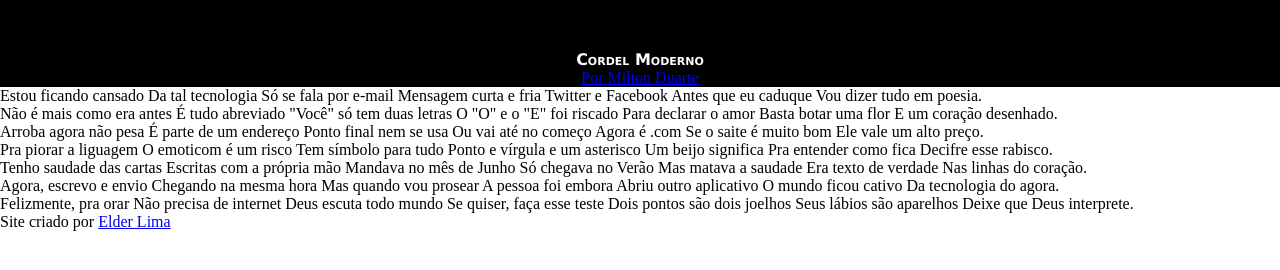
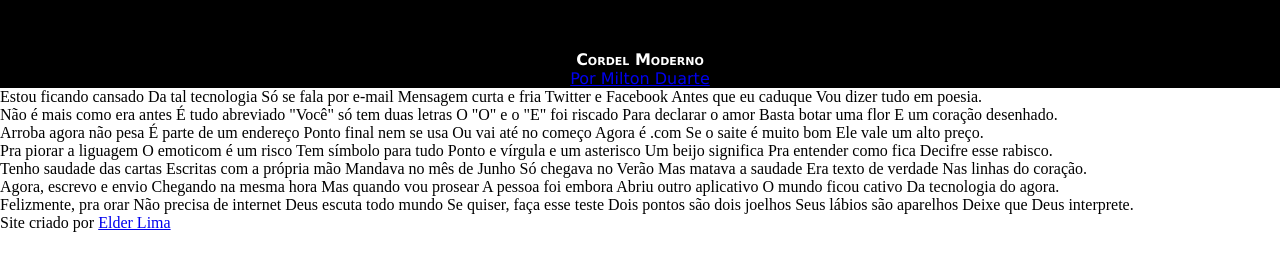
Before and after one commit to elderls/Html-Css, a plain HTML site: page projeto-cordel/index.html in a window 1280 px wide. Drawn offline with Linux system fonts and the light colour scheme.

Commit message:
update 2

```diff
--- a/projeto-cordel/index.html
+++ b/projeto-cordel/index.html
@@ -32,9 +32,6 @@
 
 
 }
-        font-size: 10vw;
-        width: auto;
-    }
 
     header > p {
         font-family: Verdana, Geneva, Tahoma, sans-serif;
```
